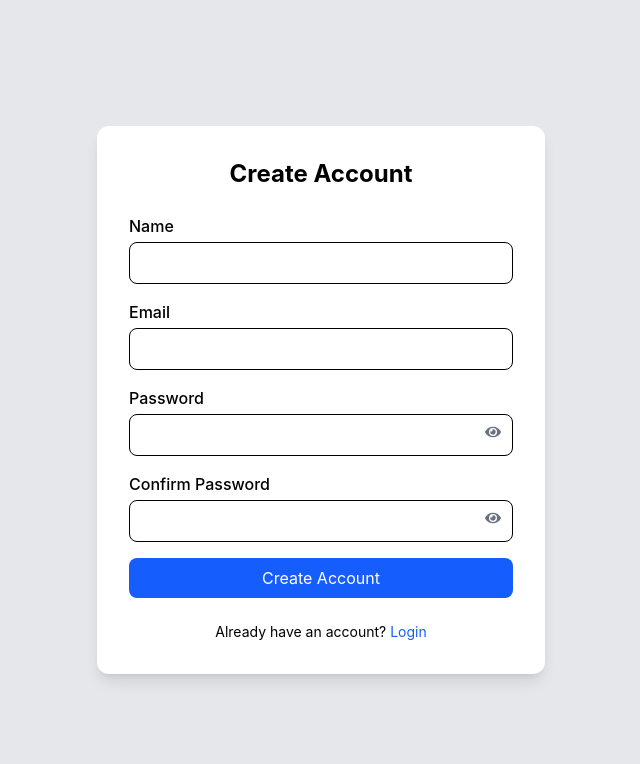
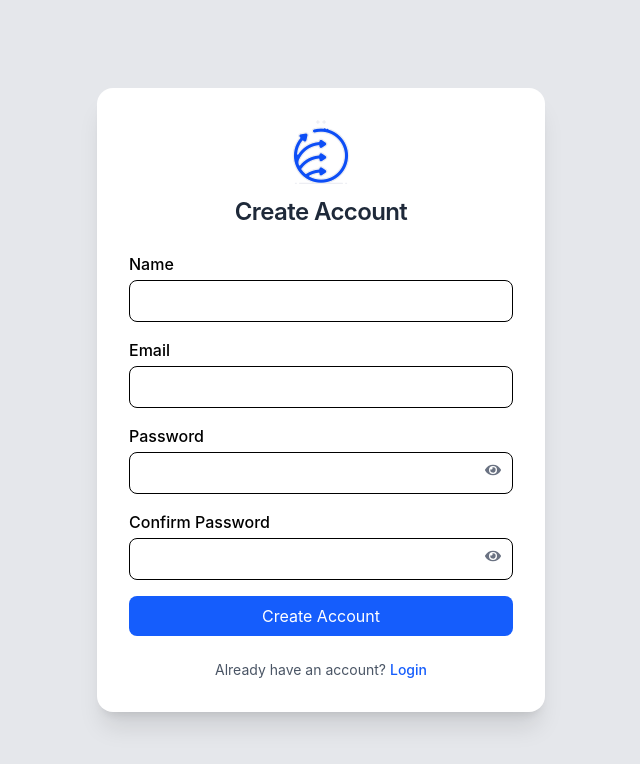
Before and after one commit to saranraj-pixel/task-mgmt-portal, a React (Vite) app in the folder frontend/: page /register in a window 1280 px wide. Shown: the top 764 px of the page, without its empty margins (319-959 px from the left). Built offline with nearby package versions, Linux system fonts and the light colour scheme; no server answers.

Commit message:
refactor: auth layout logo added and task modal input fields design improved

```diff
--- a/frontend/src/components/TaskModal.jsx
+++ b/frontend/src/components/TaskModal.jsx
@@ -73,7 +73,7 @@ const TaskModal = ({ isOpen, onClose, task, onSave }) => {
             <label className="block font-medium text-sm mb-1">Title</label>
             <input
               {...register("title", { required: "Title is required" })}
-              className="w-full border outline-none rounded-lg px-3 py-2"
+              className="w-full border focus:outline-none focus:ring-2 focus:ring-blue-500 rounded-lg px-3 py-2"
             />
             {errors.title && (
               <p className="text-red-500 text-sm">{errors.title.message}</p>
@@ -88,7 +88,7 @@ const TaskModal = ({ isOpen, onClose, task, onSave }) => {
             <textarea
               {...register("description")}
               rows="3"
-              className="w-full border outline-none rounded-lg px-3 py-2"
+              className="w-full border focus:outline-none focus:ring-2 focus:ring-blue-500 rounded-lg px-3 py-2"
             />
           </div>
 
@@ -97,7 +97,7 @@ const TaskModal = ({ isOpen, onClose, task, onSave }) => {
             <label className="block font-medium text-sm mb-1">Priority</label>
             <select
               {...register("priority")}
-              className="w-full border cursor-pointer outline-none rounded-lg px-3 py-2"
+              className="w-full border focus:outline-none focus:ring-2 focus:ring-blue-500 cursor-pointer outline-none rounded-lg px-3 py-2"
             >
               <option value="low">Low</option>
               <option value="medium">Medium</option>
@@ -111,7 +111,7 @@ const TaskModal = ({ isOpen, onClose, task, onSave }) => {
               <label className="block font-medium text-sm mb-1">Status</label>
               <select
                 {...register("status")}
-                className="w-full border cursor-pointer outline-none rounded-lg px-3 py-2"
+                className="w-full border focus:outline-none focus:ring-2 focus:ring-blue-500 cursor-pointer outline-none rounded-lg px-3 py-2"
               >
                 <option value="todo">Todo</option>
                 <option value="in-progress">In Progress</option>
--- a/frontend/src/layouts/AuthLayout.jsx
+++ b/frontend/src/layouts/AuthLayout.jsx
@@ -1,16 +1,32 @@
 import { Link } from "react-router-dom";
+import Logo from "../assets/Logo.png";
 
 function AuthLayout({ title, children, footerText, footerLink, footerPath }) {
   return (
     <div className="min-h-screen flex items-center justify-center bg-gray-200 px-4">
-      <div className="w-full max-w-md bg-white shadow-lg rounded-xl p-8">
-        <h2 className="text-2xl cursor-default font-bold text-center mb-6">{title}</h2>
+      <div className="w-full max-w-md bg-white shadow-xl rounded-2xl p-8">
+        {/* Logo + Title */}
+        <div className="flex flex-col items-center mb-6">
+          <img
+            src={Logo}
+            alt="Logo"
+            className="w-16 h-16 object-contain mb-3"
+          />
+          <h2 className="text-2xl cursor-default font-semibold text-gray-800 tracking-tight">
+            {title}
+          </h2>
+        </div>
 
+        {/* Form Content */}
         {children}
 
-        <div className="text-center mt-6 text-sm cursor-default">
+        {/* Footer */}
+        <div className="text-center mt-6 text-sm cursor-default text-gray-600">
           {footerText}
-          <Link to={footerPath} className="text-blue-600 ml-1 hover:underline">
+          <Link
+            to={footerPath}
+            className="text-blue-600 ml-1 font-medium hover:underline"
+          >
             {footerLink}
           </Link>
         </div>
```
